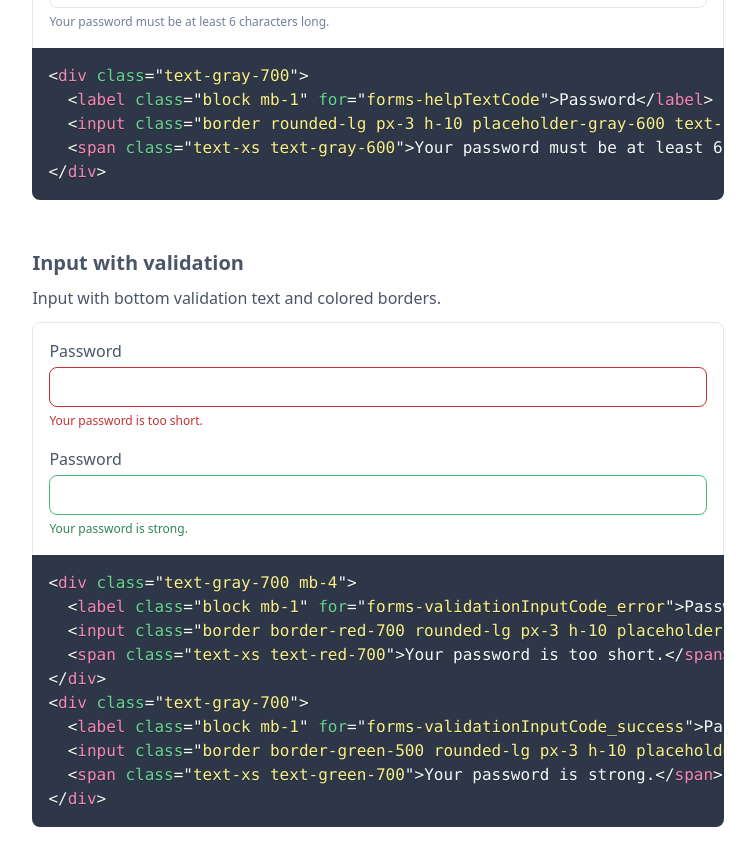
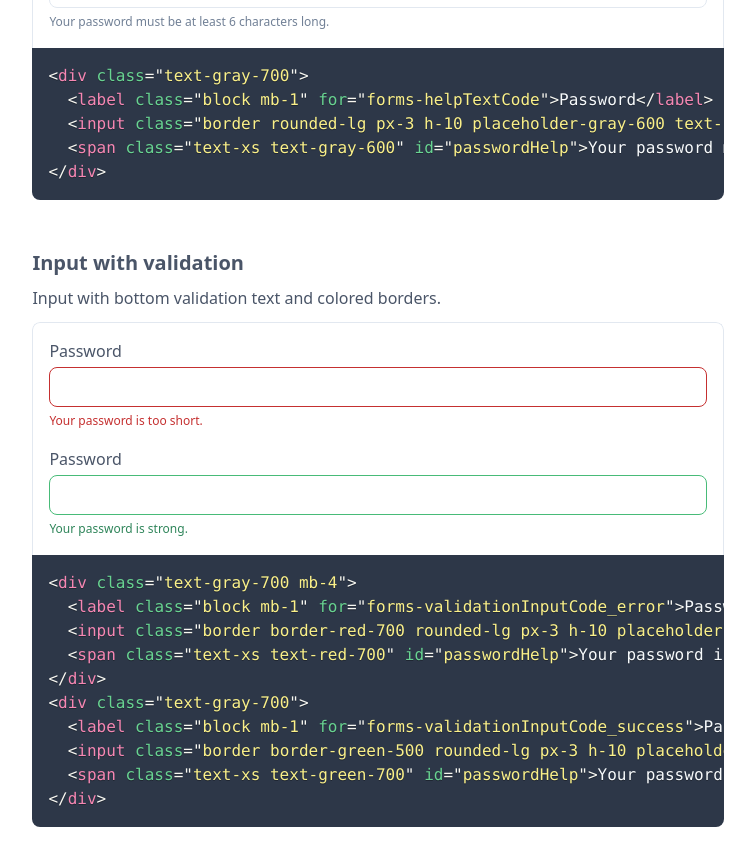
Before and after one commit to estevanmaito/tailwind-starter-kit, a Next.js app: page /docs/forms in a window 1280 px wide. Shown: the part 5300-6165 px from the top of the page, without its empty margins (286-1041 px from the left). Built offline with nearby package versions, Linux system fonts and the light colour scheme.

Commit message:
add aria-describedby to helper text

```diff
--- a/pages/docs/forms.jsx
+++ b/pages/docs/forms.jsx
@@ -125,21 +125,21 @@ const buttonRightInputCode = `
 const helperTextCode = `
 <div class="text-gray-700">
   <label class="block mb-1" for="forms-helpTextCode">Password</label>
-  <input class="border rounded-lg px-3 h-10 placeholder-gray-600 text-base w-full focus:shadow-outline" type="password" id="forms-helpTextCode">
-  <span class="text-xs text-gray-600">Your password must be at least 6 characters long.</span>
+  <input class="border rounded-lg px-3 h-10 placeholder-gray-600 text-base w-full focus:shadow-outline" type="password" id="forms-helpTextCode" aria-describedby="passwordHelp">
+  <span class="text-xs text-gray-600" id="passwordHelp">Your password must be at least 6 characters long.</span>
 </div>
 `
 
 const validationInputCode = `
 <div class="text-gray-700 mb-4">
   <label class="block mb-1" for="forms-validationInputCode_error">Password</label>
-  <input class="border border-red-700 rounded-lg px-3 h-10 placeholder-gray-600 text-base w-full focus:shadow-outline" type="password" id="forms-validationInputCode_error">
-  <span class="text-xs text-red-700">Your password is too short.</span>
+  <input class="border border-red-700 rounded-lg px-3 h-10 placeholder-gray-600 text-base w-full focus:shadow-outline" type="password" id="forms-validationInputCode_error" aria-describedby="passwordHelp">
+  <span class="text-xs text-red-700" id="passwordHelp">Your password is too short.</span>
 </div>
 <div class="text-gray-700">
   <label class="block mb-1" for="forms-validationInputCode_success">Password</label>
-  <input class="border border-green-500 rounded-lg px-3 h-10 placeholder-gray-600 text-base w-full focus:shadow-outline" type="password" id="forms-validationInputCode_success">
-  <span class="text-xs text-green-700">Your password is strong.</span>
+  <input class="border border-green-500 rounded-lg px-3 h-10 placeholder-gray-600 text-base w-full focus:shadow-outline" type="password" id="forms-validationInputCode_success" aria-describedby="passwordHelp">
+  <span class="text-xs text-green-700" id="passwordHelp">Your password is strong.</span>
 </div>
 `
 
```
